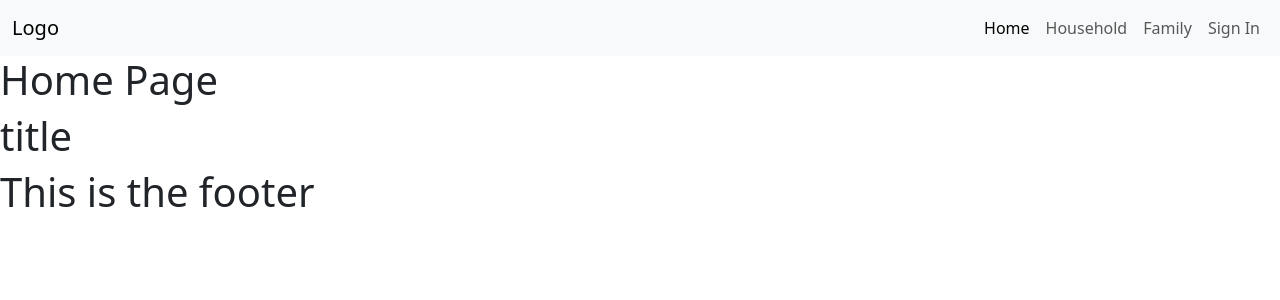
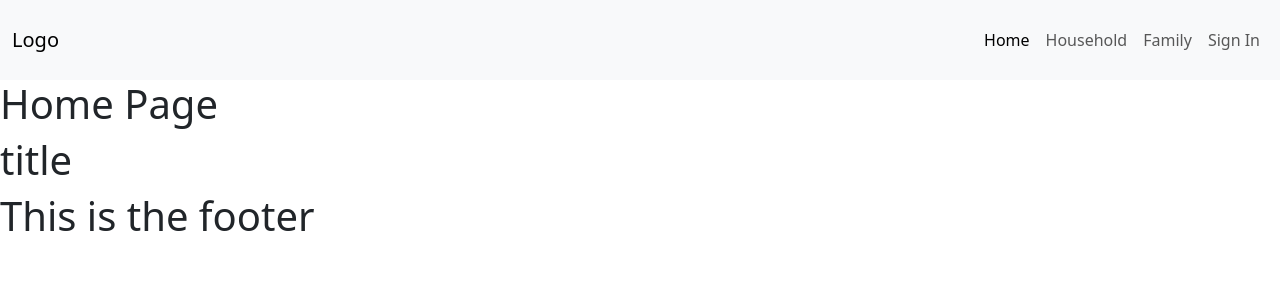
Before and after one commit to llewellynksj/hackteam4, a Django app: page / in a window 1280 px wide. Shown: the top 300 px of the page. Run offline with Django 5.2, Linux system fonts and the light colour scheme.

Commit message:
changed: navbar min-height to 80px

```diff
--- /dev/null
+++ b/static/css/media.css
@@ -0,0 +1,3 @@
+.navbar {
+    min-height: 80px;
+}
--- a/team4/settings.py
+++ b/team4/settings.py
@@ -131,6 +131,8 @@ USE_TZ = True
 # https://docs.djangoproject.com/en/5.0/howto/static-files/
 
 STATIC_URL = 'static/'
+STATICFILES_DIRS = [BASE_DIR / "static"]
+STATIC_ROOT = BASE_DIR / "staticfiles"
 
 # Default primary key field type
 # https://docs.djangoproject.com/en/5.0/ref/settings/#default-auto-field
--- a/templates/base.html
+++ b/templates/base.html
@@ -1,3 +1,5 @@
+{% load static %}
+
 {% url "account_login" as login_url %}
 {% url "account_signup" as signup_url %}
 {% url "account_logout" as logout_url %}
@@ -12,6 +14,10 @@
     <title>Home</title>
     <link href="https://cdn.jsdelivr.net/npm/bootstrap@5.3.3/dist/css/bootstrap.min.css" rel="stylesheet"
           integrity="sha384-QWTKZyjpPEjISv5WaRU9OFeRpok6YctnYmDr5pNlyT2bRjXh0JMhjY6hW+ALEwIH" crossorigin="anonymous">
+
+    {# css style sheets#}
+    <link rel="stylesheet" href="{% static "css/styles.css" %}"/>
+    <link rel="stylesheet" href="{% static "css/media.css" %}"/>
 </head>
 <body>
 
```
Also changed, not shown: static/css/styles.css (added).
